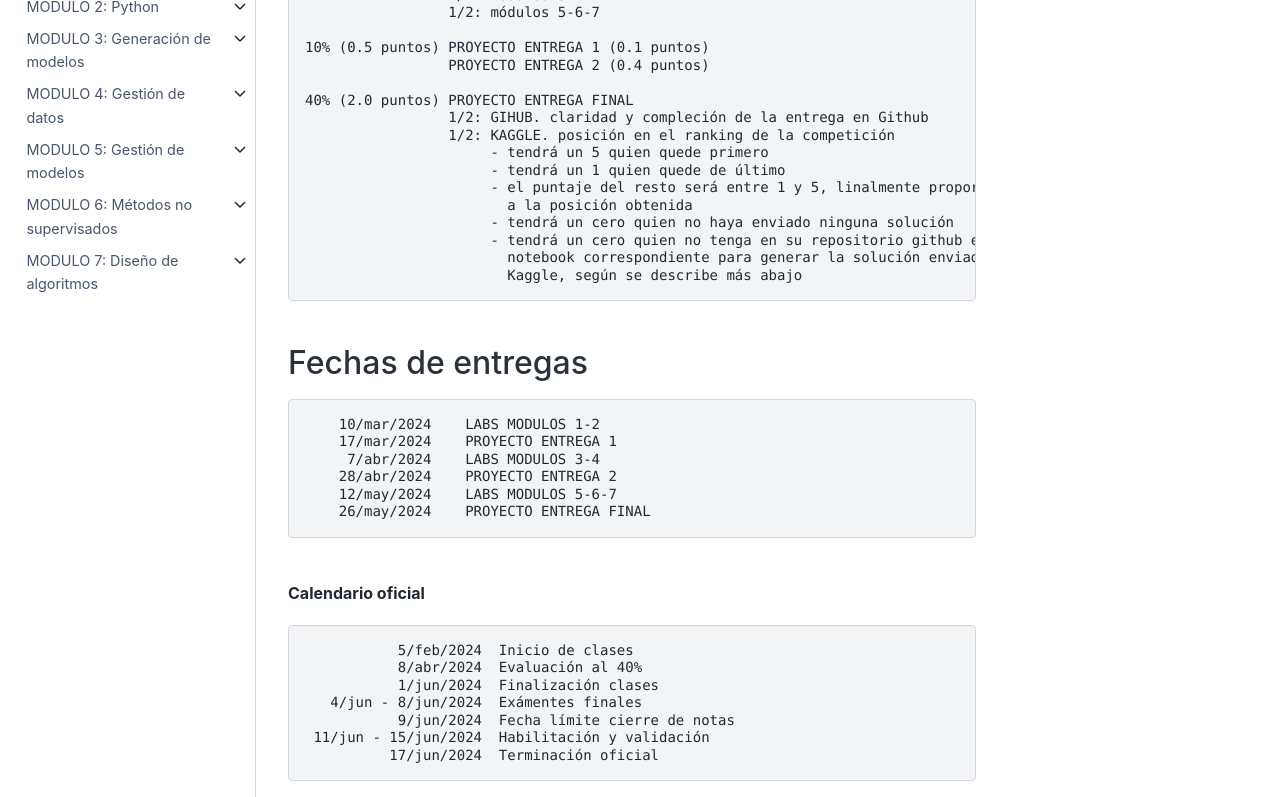
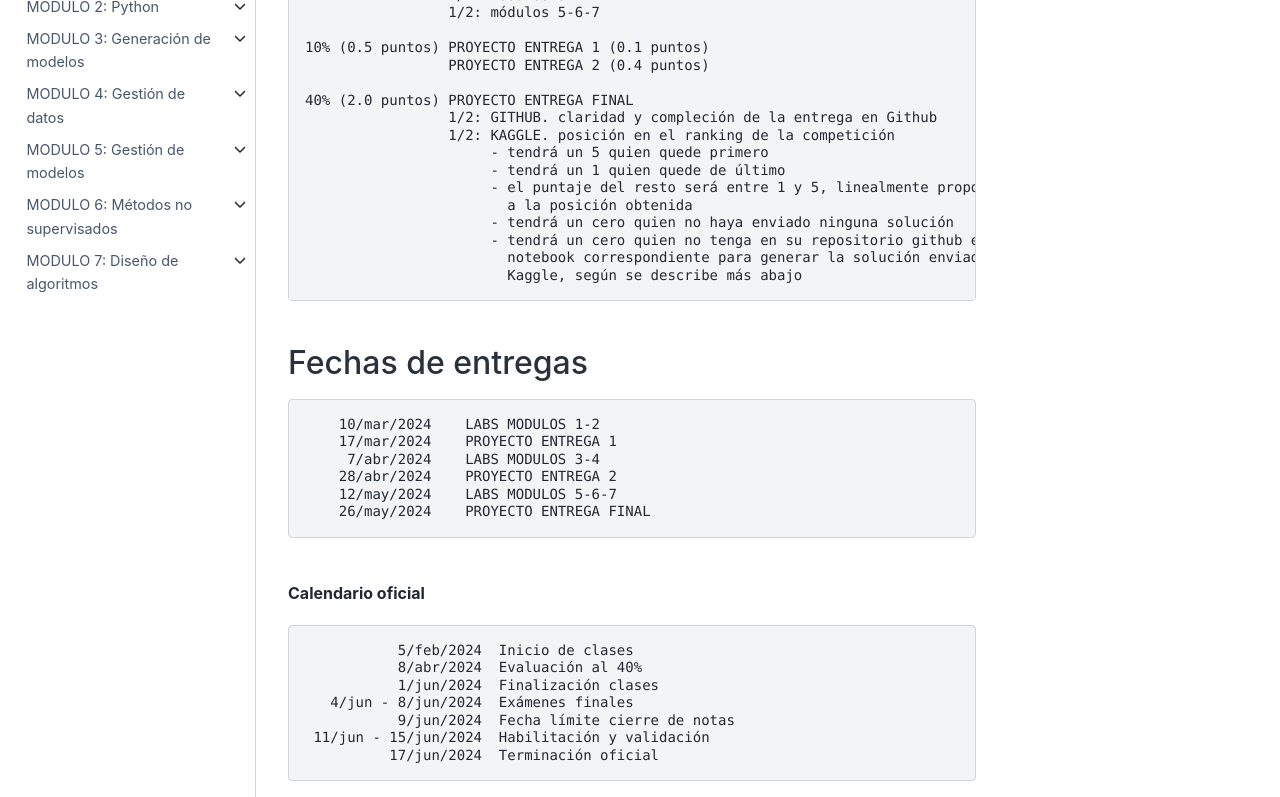
Before and after one commit to rramosp/ai4eng.v1, a Jupyter Book: the page built from content/M00_intro_udea.md, in a window 1280 px wide and 1400 px high, scrolled down 2553 px. Shown: the part 326-1123 px from the top of the window. Built offline with Jupyter Book 1.0.4 settings and Sphinx 7.4.7 and the Sphinx Book theme 1.1.4, drawn with Linux system fonts in a browser that asks for light colours; pages that are not in the unit, such as notebooks, are missing from menus; some of the changed text lies outside the part shown.

Commit message:
Update M00_intro_udea.md

```diff
--- a/content/M00_intro_udea.md
+++ b/content/M00_intro_udea.md
@@ -98,11 +98,11 @@
                      PROYECTO ENTREGA 2 (0.4 puntos)
 
     40% (2.0 puntos) PROYECTO ENTREGA FINAL
-                     1/2: GIHUB. claridad y compleción de la entrega en Github
+                     1/2: GITHUB. claridad y compleción de la entrega en Github
                      1/2: KAGGLE. posición en el ranking de la competición
                           - tendrá un 5 quien quede primero
                           - tendrá un 1 quien quede de último
-                          - el puntaje del resto será entre 1 y 5, linalmente proporcional
+                          - el puntaje del resto será entre 1 y 5, linealmente proporcional
                             a la posición obtenida
                           - tendrá un cero quien no haya enviado ninguna solución
                           - tendrá un cero quien no tenga en su repositorio github el
@@ -126,7 +126,7 @@
                5/feb/2024  Inicio de clases
                8/abr/2024  Evaluación al 40%
                1/jun/2024  Finalización clases
-       4/jun - 8/jun/2024  Exámentes finales
+       4/jun - 8/jun/2024  Exámenes finales
                9/jun/2024  Fecha límite cierre de notas
      11/jun - 15/jun/2024  Habilitación y validación
               17/jun/2024  Terminación oficial
```
Also changed, not shown: other parts of content/M00_intro_udea.md (+1 -1 lines).
